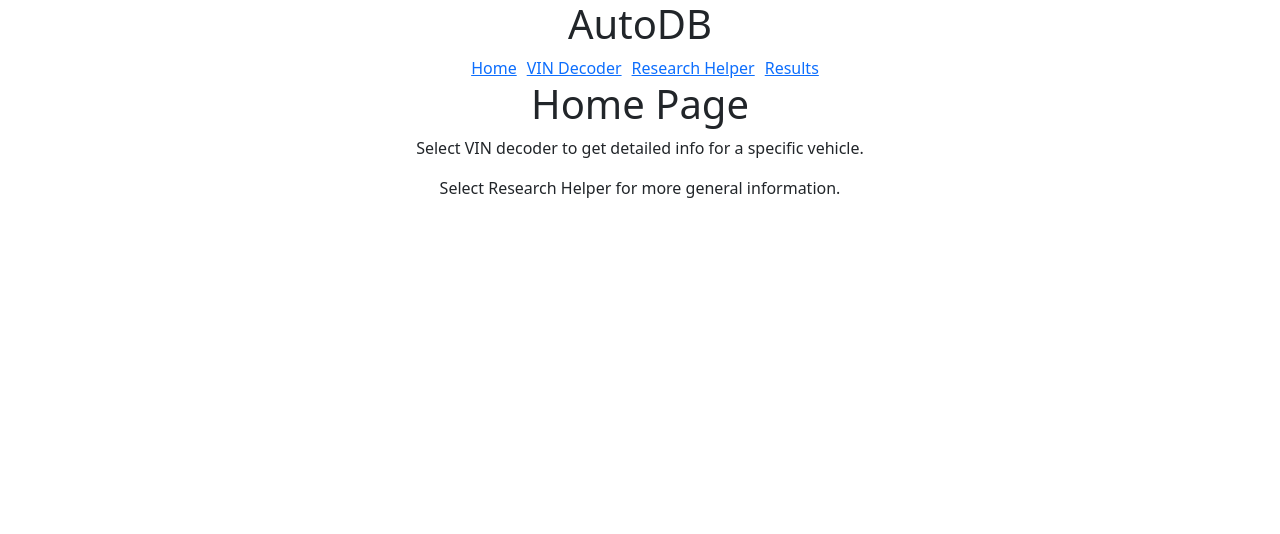
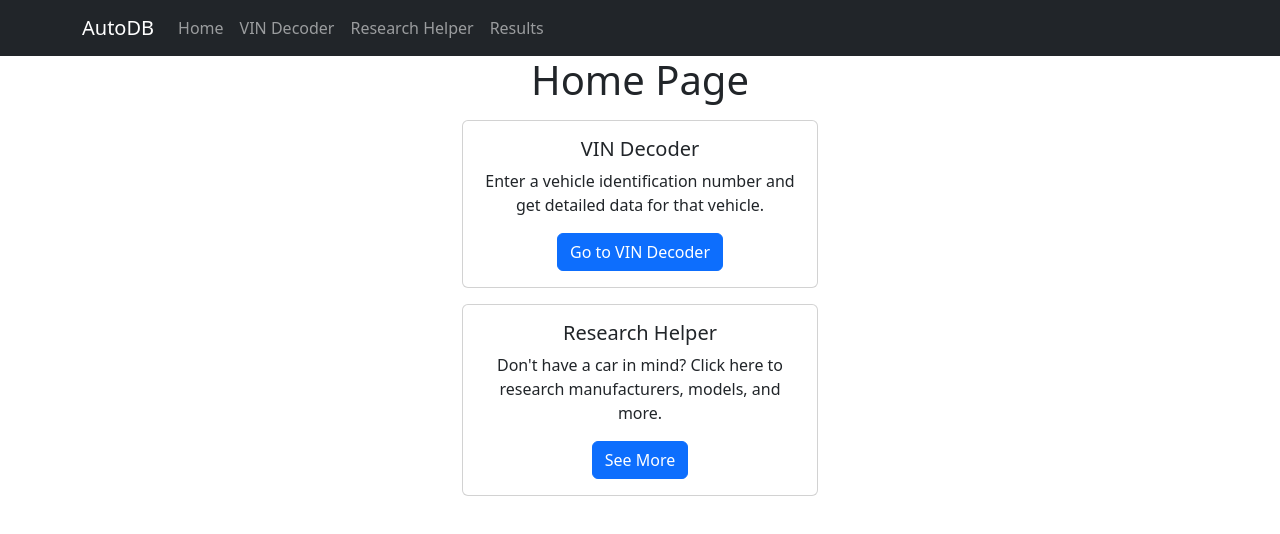
Before and after one commit to regular-polygon/Auto_Data, a React (Create React App) app in the folder react_frontend/: page / in a window 1280 px wide. Shown: the top 534 px of the page. Built offline with nearby package versions, Linux system fonts and the light colour scheme.

Commit message:
improved style

```diff
--- a/react_frontend/src/App.js
+++ b/react_frontend/src/App.js
@@ -19,9 +19,7 @@ function App() {
   return (
     <div className="App">
       <BrowserRouter>
-      <nav className="nav_bar">
         <NavBar/>
-      </nav>
       <Routes>
         <Route path="/" exact element = {<HomePage/>}/>
         <Route path="/decode" element = {<VINDecoderPage set_vehicle_data={set_vehicle_data}/>}/>
--- a/react_frontend/src/components/NavBar.js
+++ b/react_frontend/src/components/NavBar.js
@@ -1,15 +1,22 @@
 import React from 'react'
-import {Link} from 'react-router-dom'
+import Container from 'react-bootstrap/Container';
+import Nav from 'react-bootstrap/Nav';
+import Navbar from 'react-bootstrap/Navbar';
 
 function NavBar(){
     return (
         <div className="NavBar">
-            <h1 className='header_logo'>AutoDB</h1>
-            <Link to="/" className="NavElement">Home</Link>
-            <Link to="/decode" className="NavElement">VIN Decoder</Link>
-            <Link to="/research" className="NavElement">Research Helper</Link>
-            <Link to="/decoderresults" className="NavElement">Results</Link>
-
+            <Navbar bg="dark" variant="dark">
+                <Container>
+                    <Navbar.Brand href="/">AutoDB</Navbar.Brand>
+                    <Nav className="me-auto">
+                        <Nav.Link href="/">Home</Nav.Link>
+                        <Nav.Link href="/decode">VIN Decoder</Nav.Link>
+                        <Nav.Link href="/research">Research Helper</Nav.Link>
+                        <Nav.Link href="/decoderresults">Results</Nav.Link>
+                    </Nav>
+                </Container>
+        </Navbar>
         </div>
     )
 }
--- a/react_frontend/src/pages/DecoderResultsPage.js
+++ b/react_frontend/src/pages/DecoderResultsPage.js
@@ -1,6 +1,7 @@
 import {useState, useEffect, React} from "react"
 import Button from "react-bootstrap/Button"
 import Table from "react-bootstrap/Table"
+import Breadcrumb from 'react-bootstrap/Breadcrumb';
 
 function DecoderResultsPage({vehicle_data}) {
     const key_val_list = vehicle_data["Results"];
@@ -45,6 +46,11 @@ function DecoderResultsPage({vehicle_data}) {
 
     return (
         <div>
+            <Breadcrumb>
+                <Breadcrumb.Item href="/">Home</Breadcrumb.Item>
+                <Breadcrumb.Item href="/decode">VIN Decoder</Breadcrumb.Item>
+                <Breadcrumb.Item active>Results</Breadcrumb.Item>
+            </Breadcrumb>
             <fieldset>
                 <legend>Search Options</legend>
                 <div>
--- a/react_frontend/src/pages/HomePage.js
+++ b/react_frontend/src/pages/HomePage.js
@@ -1,11 +1,42 @@
 import React from 'react';
+import Card from 'react-bootstrap/Card';
+import Button from 'react-bootstrap/Button'
+import Container from 'react-bootstrap/Container';
+import Row from 'react-bootstrap/Row';
+import Col from 'react-bootstrap/Col';
 
 function HomePage() {
     return (
         <div>
             <h1>Home Page</h1>
-            <p>Select VIN decoder to get detailed info for a specific vehicle.</p>
-            <p>Select Research Helper for more general information.</p>
+            <Container fluid="md">
+                <Row className="justify-content-md-center my-3">
+                    <Col md="4">
+                    <Card>
+                        <Card.Body>
+                            <Card.Title>VIN Decoder</Card.Title>
+                            <Card.Text>
+                                Enter a vehicle identification number and get detailed data for that vehicle.
+                            </Card.Text>
+                            <Button variant="primary" href="/decode">Go to VIN Decoder</Button>
+                        </Card.Body>
+                    </Card>
+                    </Col>
+                </Row>
+                <Row className="justify-content-md-center my-3">
+                    <Col md="4">
+                    <Card>
+                        <Card.Body>
+                            <Card.Title>Research Helper</Card.Title>
+                            <Card.Text>
+                                Don't have a car in mind? Click here to research manufacturers, models, and more.
+                            </Card.Text>
+                            <Button variant="primary" href="/research">See More</Button>
+                        </Card.Body>
+                    </Card>
+                    </Col>
+                </Row>
+            </Container>
         </div>
     )
 }
--- a/react_frontend/src/pages/VINDecoderPage.js
+++ b/react_frontend/src/pages/VINDecoderPage.js
@@ -2,6 +2,8 @@ import React from 'react';
 import { Navigate, useNavigate } from 'react-router-dom';
 import Button from "react-bootstrap/Button"
 import Form from "react-bootstrap/Form"
+import Breadcrumb from 'react-bootstrap/Breadcrumb';
+
 
 function VINDecoderPage({set_vehicle_data}){
     const navigate = useNavigate()
@@ -39,18 +41,22 @@ function VINDecoderPage({set_vehicle_data}){
 
     return (
         <div>
+        <Breadcrumb>
+            <Breadcrumb.Item href="/">Home</Breadcrumb.Item>
+            <Breadcrumb.Item active>VIN Decoder</Breadcrumb.Item>
+        </Breadcrumb>
         <h1>VIN Decoder</h1>
         <Form id="vin_lookup_form" action="" method="post" className="vin_lookup" >
             <Form.Group className="mb-3" controlId="vin_input">
                 <Form.Label>Enter Vehicle Identification Number(VIN):</Form.Label>
-                <Form.Control type="text" placeholder="Enter Vehicle Identification Number..." name="vin_input"/>
+                <Form.Control type="text" placeholder="Enter Vehicle Identification Number..." name="vin_input" style={{width: "50%", margin:"auto"}}/>
             </Form.Group>
-            <Button type="button" onClick={onVINSearch}>Search!</Button>
-            <p>
-                NOTE: Any missing decoded values should be interpreted as NHTSA does not have data on the specific variable.
-                Missing value should NOT be interpreted as an indication that a feature or technology is unavailable for a vehicle.
-            </p>
+            <Button type="button" onClick={onVINSearch} className="mb-3">Search!</Button>
         </Form>
+        <p style={{width: "50%", margin:"auto"}}>
+            NOTE: Any missing decoded values should be interpreted as NHTSA does not have data on the specific variable.
+            Missing value should NOT be interpreted as an indication that a feature or technology is unavailable for a vehicle.
+        </p>
         <div id="lookup_res"></div>
         </div>
     )
```
